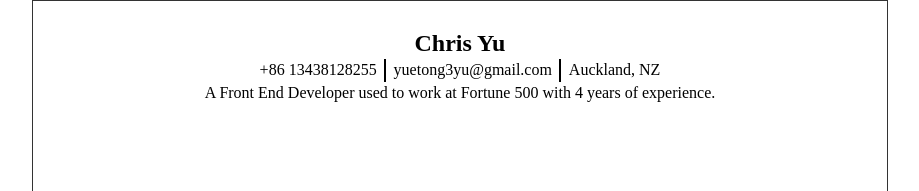
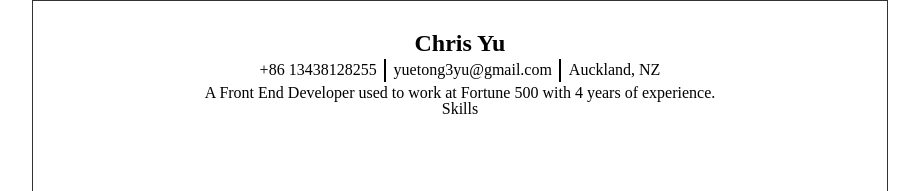
Before and after one commit to yuetong3yu/resume, a Vue app: page / in a window 1280 px wide. Shown: the top 191 px of the page, without its empty margins (180-1099 px from the left). Built offline with nearby package versions, Linux system fonts and the light colour scheme.

Commit message:
Add Skills section

```diff
--- a/src/App.vue
+++ b/src/App.vue
@@ -1,9 +1,11 @@
 <script setup>
 import ContactInfo from './components/ContactInfo.vue'
+import Skills from './components/Skills.vue'
 </script>
 
 <template>
   <div class="a4-page">
     <contact-info></contact-info>
+    <skills></skills>
   </div>
 </template>
--- /dev/null
+++ b/src/components/Skills.vue
@@ -0,0 +1,5 @@
+<template>
+  <div class="header">Skills</div>
+</template>
+
+<style scoped></style>
```
